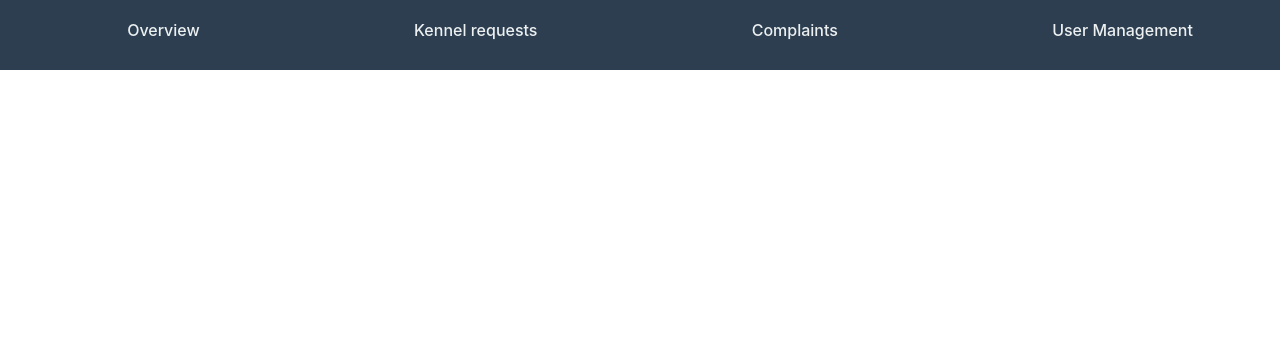
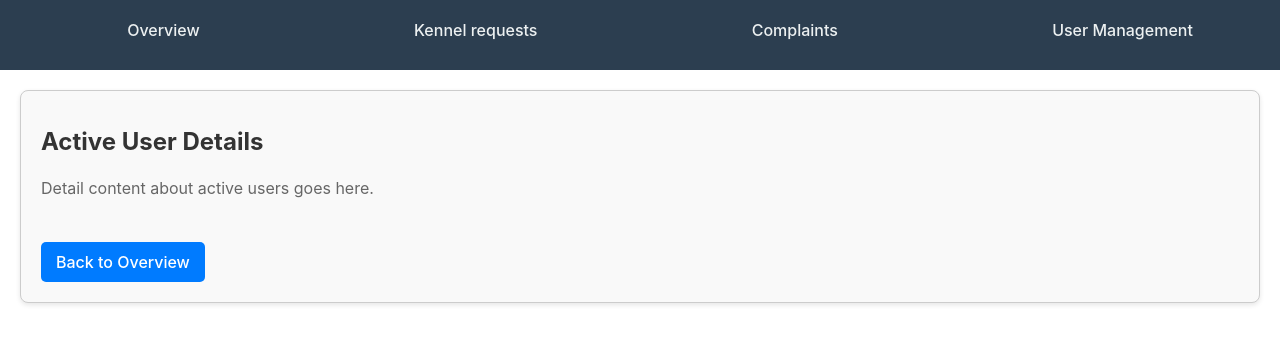
Before and after one commit to maheladissa/FosterPet-Admin, a React (Create React App) app: page /overview/users in a window 1280 px wide. Shown: the top 344 px of the page. Built offline with nearby package versions, Linux system fonts and the light colour scheme.

Commit message:
add additional overview Uis

```diff
--- a/src/App.js
+++ b/src/App.js
@@ -16,6 +16,10 @@ import ResetPassword from "./components/ResetPassword";
 import OrderDetails from "./components/OrderDetails";
 import UserDetails from "./components/UserDetails";
 import ComplaintDetail from "./components/ComplaintDetails";
+import AgentDetails from "./components/AgentDetails";
+import OngoingFosterings from "./components/OngoingFosterings";
+import ActiveUsers from "./components/ActiveUsers";
+import CompletedDetails from "./components/CompletedDetails";
 
 function App() {
   return (
@@ -37,6 +41,10 @@ function App() {
             <Route path="/order-details" element={<OrderDetails />} />
             <Route path="/user-details" element={<UserDetails />} />
             <Route path="/complaint/:id" element={<ComplaintDetail />} />
+            <Route path="/overview/agent" element={<AgentDetails />} />
+            <Route path="/overview/ongoing" element={<OngoingFosterings />} />
+            <Route path="/overview/users" element={<ActiveUsers />} />
+            <Route path="/overview/completed" element={<CompletedDetails />} />
           </Routes>
         </main>
       </div>
--- /dev/null
+++ b/src/components/ActiveUsers.js
@@ -0,0 +1,19 @@
+import React from "react";
+import { Link } from "react-router-dom";
+
+const ActiveUsers = () => {
+  return (
+    <div className="detail-container">
+      <h1 className="detail-header">Active User Details</h1>
+      <div className="detail-content">
+        {/* Display user-specific details here */}
+        Detail content about active users goes here.
+      </div>
+      <Link to="/overview" className="back-link">
+        Back to Overview
+      </Link>
+    </div>
+  );
+};
+
+export default ActiveUsers;
--- /dev/null
+++ b/src/components/AgentDetails.js
@@ -0,0 +1,20 @@
+import React from "react";
+import { Link } from "react-router-dom";
+import "../styles/OverViewDetails.css";
+
+const AgentDetails = () => {
+  return (
+    <div className="detail-container">
+      <h1 className="detail-header">Agent Details</h1>
+      <div className="detail-content">
+        {/* Display agent-specific details here */}
+        Detail content about agents goes here.
+      </div>
+      <Link to="/overview" className="back-link">
+        Back to Overview
+      </Link>
+    </div>
+  );
+};
+
+export default AgentDetails;
--- /dev/null
+++ b/src/components/CompletedDetails.js
@@ -0,0 +1,19 @@
+import React from "react";
+import { Link } from "react-router-dom";
+
+const CompletedDetails = () => {
+  return (
+    <div className="detail-container">
+      <h1 className="detail-header">Completed Fosterings Details</h1>
+      <div className="detail-content">
+        {/* Display completed fostering-specific details here */}
+        Detail content about completed fosterings goes here.
+      </div>
+      <Link to="/overview" className="back-link">
+        Back to Overview
+      </Link>
+    </div>
+  );
+};
+
+export default CompletedDetails;
--- /dev/null
+++ b/src/components/OngoingFosterings.js
@@ -0,0 +1,19 @@
+import React from "react";
+import { Link } from "react-router-dom";
+
+const OngoingFosterings = () => {
+  return (
+    <div className="detail-container">
+      <h1 className="detail-header">Ongoing Fosterings Details</h1>
+      <div className="detail-content">
+        {/* Display ongoing fostering-specific details here */}
+        Detail content about ongoing fosterings goes here.
+      </div>
+      <Link to="/overview" className="back-link">
+        Back to Overview
+      </Link>
+    </div>
+  );
+};
+
+export default OngoingFosterings;
--- a/src/components/OverView.js
+++ b/src/components/OverView.js
@@ -63,28 +63,28 @@ const AdminOverView = () => {
         <div className="card">
           <h2 className="cardTitle">Active Agents</h2>
           <p className="cardContent">{dashboardData.activeAgents}</p>
-          <Link to="/details" className="button">
+          <Link to="/overview/agent" className="button">
             View Details
           </Link>
         </div>
         <div className="card">
           <h2 className="cardTitle">Ongoing Fosterings</h2>
           <p className="cardContent">{dashboardData.ongoingFostering}</p>
-          <Link to="/details" className="button">
+          <Link to="/overview/ongoing" className="button">
             View Details
           </Link>
         </div>
         <div className="card">
           <h2 className="cardTitle">Active Users</h2>
           <p className="cardContent">{dashboardData.activeUsers}</p>
-          <Link to="/details" className="button">
+          <Link to="/overview/users" className="button">
             View Details
           </Link>
         </div>
         <div className="card">
           <h2 className="cardTitle">Completed</h2>
           <p className="cardContent">{dashboardData.completedFostering}</p>
-          <Link to="/details" className="button">
+          <Link to="/overview/completed" className="button">
             View Details
           </Link>
         </div>
--- /dev/null
+++ b/src/styles/OverViewDetails.css
@@ -0,0 +1,40 @@
+/* General container styling for all detail views */
+.detail-container {
+  margin: 20px;
+  padding: 20px;
+  border: 1px solid #ccc;
+  border-radius: 8px;
+  background-color: #f9f9f9;
+  box-shadow: 0 2px 5px rgba(0,0,0,0.1);
+}
+
+/* Styling for the headers in detail views */
+.detail-header {
+  color: #333;
+  font-size: 24px;
+  font-weight: bold;
+  margin-bottom: 20px;
+}
+
+/* Styling for content in detail views */
+.detail-content {
+  margin-bottom: 20px;
+  line-height: 1.6;
+  color: #666;
+}
+
+/* Styling for the back link */
+.back-link {
+  display: inline-block;
+  margin-top: 20px;
+  padding: 10px 15px;
+  background-color: #007BFF;
+  color: #ffffff;
+  border-radius: 5px;
+  text-decoration: none;
+  font-size: 16px;
+}
+
+.back-link:hover {
+  background-color: #0056b3;
+}
```
